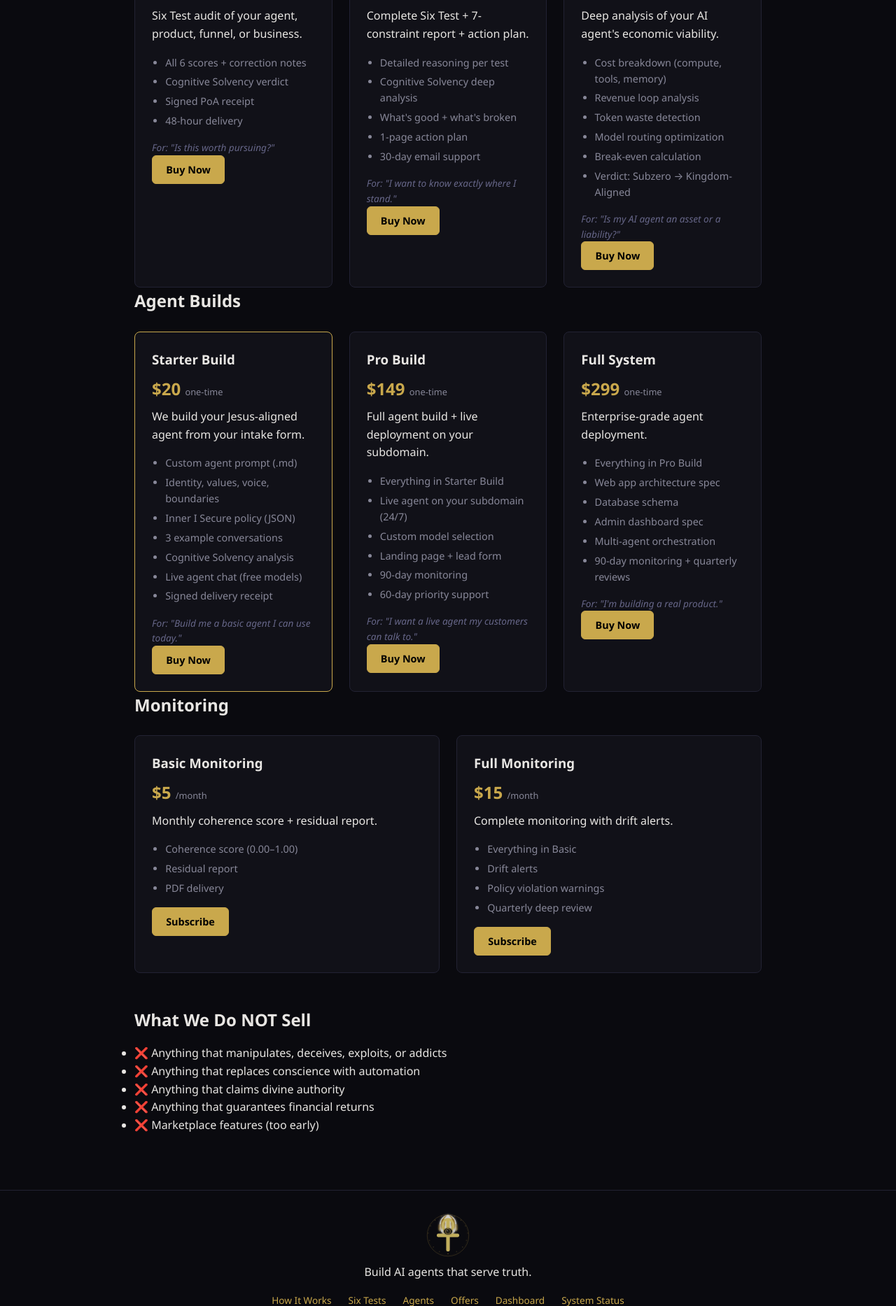
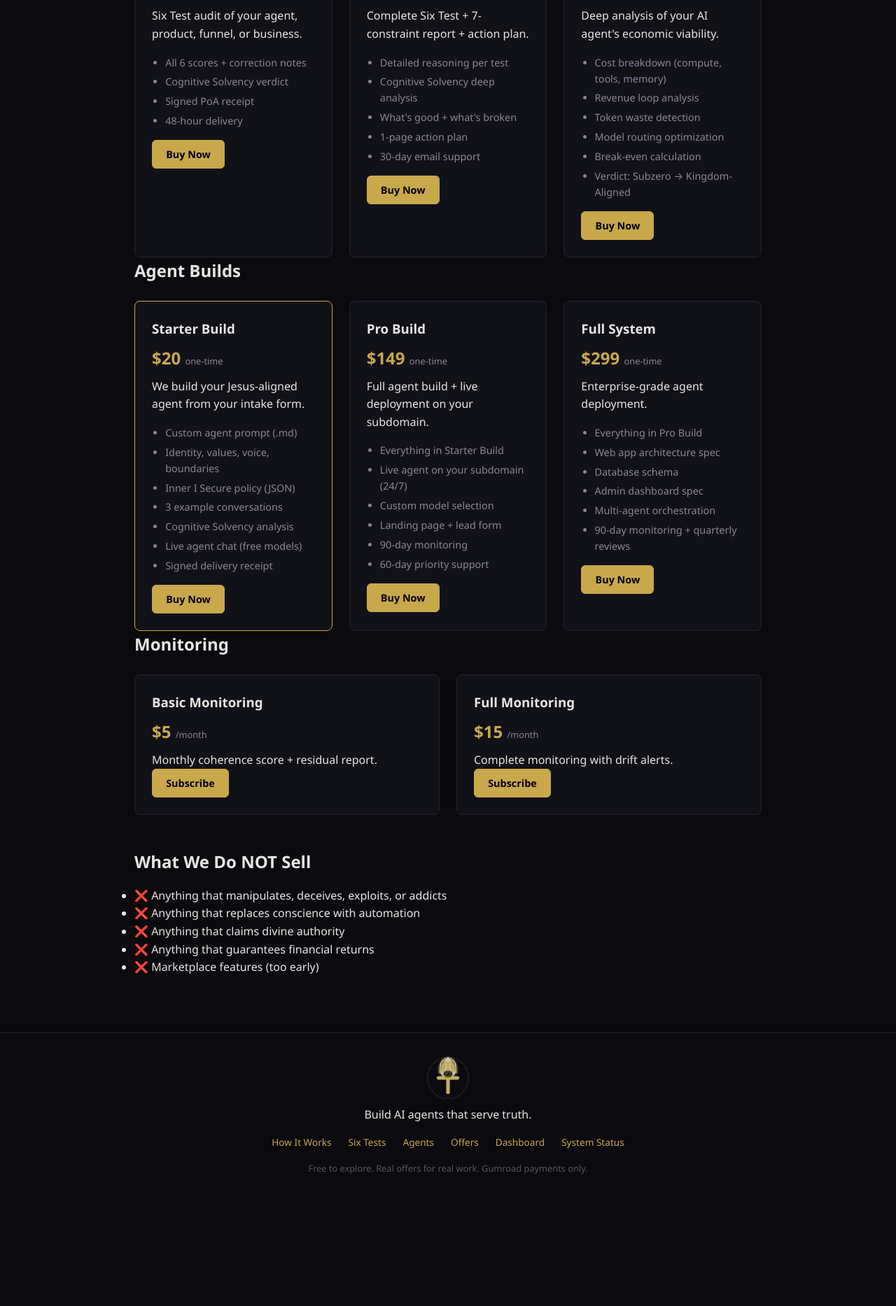
Before and after one commit to TheInnerI/yeshua-architect-platform, a FastAPI app: page /pricing in a window 1280 px wide. Shown: the part 405-2272 px from the top of the page at 70% size. After the commit the page ends 2083 px from the top, so only its background shows below. Run offline with FastAPI, Linux system fonts and the light colour scheme; some libraries are stand-ins or nearby versions.

Commit message:
Fix Gumroad links, update pricing + agents pages

```diff
--- a/templates/pricing.html
+++ b/templates/pricing.html
@@ -17,8 +17,7 @@
                 <li>Signed PoA receipt</li>
                 <li>48-hour delivery</li>
             </ul>
-            <p class="for-who">For: "Is this worth pursuing?"</p>
-            <a href="https://innerinetwork.gumroad.com/l/ki5CJT63TngDwlkdWiEQ" class="btn btn-primary">Buy Now</a>
+            <a href="https://innerinetwork.gumroad.com/l/tnevn" class="btn btn-primary">Buy Now</a>
         </div>
 
         <div class="offer-card">
@@ -32,8 +31,7 @@
                 <li>1-page action plan</li>
                 <li>30-day email support</li>
             </ul>
-            <p class="for-who">For: "I want to know exactly where I stand."</p>
-            <a href="https://innerinetwork.gumroad.com/l/bZOxWHo0iyg9tGlIzjlFFg" class="btn btn-primary">Buy Now</a>
+            <a href="https://innerinetwork.gumroad.com/l/bzzdlk" class="btn btn-primary">Buy Now</a>
         </div>
 
         <div class="offer-card">
@@ -48,8 +46,7 @@
                 <li>Break-even calculation</li>
                 <li>Verdict: Subzero → Kingdom-Aligned</li>
             </ul>
-            <p class="for-who">For: "Is my AI agent an asset or a liability?"</p>
-            <a href="https://innerinetwork.gumroad.com/l/-ZK70byAEvjh-Ert0Zsw0g" class="btn btn-primary">Buy Now</a>
+            <a href="https://innerinetwork.gumroad.com/l/xmlkup" class="btn btn-primary">Buy Now</a>
         </div>
     </div>
 
@@ -68,8 +65,7 @@
                 <li>Live agent chat (free models)</li>
                 <li>Signed delivery receipt</li>
             </ul>
-            <p class="for-who">For: "Build me a basic agent I can use today."</p>
-            <a href="https://innerinetwork.gumroad.com/l/A7xaqWzdZpwwHu2esJ2-Bg" class="btn btn-primary">Buy Now</a>
+            <a href="https://innerinetwork.gumroad.com/l/tnevn" class="btn btn-primary">Buy Now</a>
         </div>
 
         <div class="offer-card">
@@ -84,8 +80,7 @@
                 <li>90-day monitoring</li>
                 <li>60-day priority support</li>
             </ul>
-            <p class="for-who">For: "I want a live agent my customers can talk to."</p>
-            <a href="https://innerinetwork.gumroad.com/l/vw7OrLskPa9IcCxflrLQrg" class="btn btn-primary">Buy Now</a>
+            <a href="https://innerinetwork.gumroad.com/l/hxkxhu" class="btn btn-primary">Buy Now</a>
         </div>
 
         <div class="offer-card">
@@ -100,8 +95,7 @@
                 <li>Multi-agent orchestration</li>
                 <li>90-day monitoring + quarterly reviews</li>
             </ul>
-            <p class="for-who">For: "I'm building a real product."</p>
-            <a href="https://innerinetwork.gumroad.com/l/wtlb0_tM80qiTN-_1L7fbQ" class="btn btn-primary">Buy Now</a>
+            <a href="https://innerinetwork.gumroad.com/l/sixfg" class="btn btn-primary">Buy Now</a>
         </div>
     </div>
 
@@ -111,23 +105,12 @@
             <h3>Basic Monitoring</h3>
             <p class="price">$5 <span>/month</span></p>
             <p>Monthly coherence score + residual report.</p>
-            <ul>
-                <li>Coherence score (0.00–1.00)</li>
-                <li>Residual report</li>
-                <li>PDF delivery</li>
-            </ul>
             <a href="https://innerinetwork.gumroad.com/l/a_K9GcYkC4z-DzBYNactRg" class="btn btn-primary">Subscribe</a>
         </div>
         <div class="offer-card">
             <h3>Full Monitoring</h3>
             <p class="price">$15 <span>/month</span></p>
             <p>Complete monitoring with drift alerts.</p>
-            <ul>
-                <li>Everything in Basic</li>
-                <li>Drift alerts</li>
-                <li>Policy violation warnings</li>
-                <li>Quarterly deep review</li>
-            </ul>
             <a href="https://innerinetwork.gumroad.com/l/wy7RxmHMygiJUQ3OdIh7Pg" class="btn btn-primary">Subscribe</a>
         </div>
     </div>
```
Also changed, not shown: templates/agents.html (+5 -5 lines).
